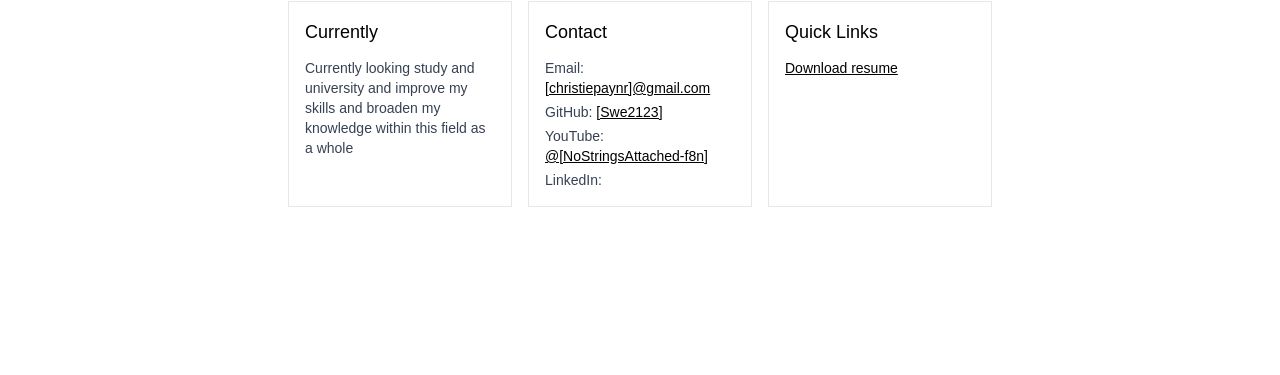
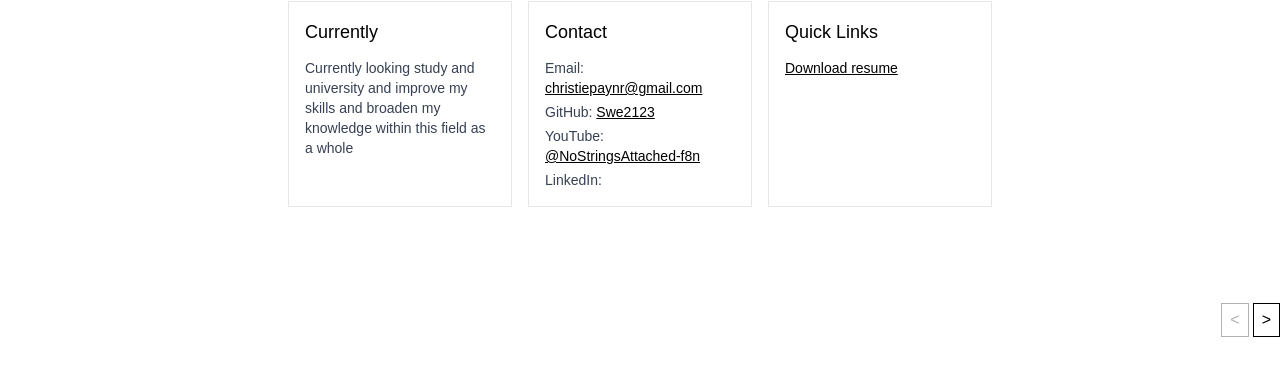
Before and after one commit to Swe2123/react-project, a Next.js app: page / in a window 1280 px wide. Shown: the part 405-780 px from the top of the page. Built offline with nearby package versions, Linux system fonts and the light colour scheme.

Commit message:
Pagenation

```diff
--- a/app/about/page.js
+++ b/app/about/page.js
@@ -1,6 +1,8 @@
-import Navbar from "@/components/navbar";
+import Navbar from "@/components/navbar"
+import PaginationArrows from "@/components/arrow"
 
 export default function About() {
+
   return (
     <div className="min-h-screen bg-white">
       <Navbar />
@@ -11,24 +13,25 @@ export default function About() {
         <div className="grid gap-4 md:grid-cols-2 lg:grid-cols-3">
           <div className="border border-gray-200 p-6 hover:bg-gray-50 hover:border-gray-300 transition-all duration-200">
             <p className="text-gray-700">
-              [Write a simple paragraph about yourself - who you are, what you
-              do]
+
             </p>
           </div>
 
           <div className="border border-gray-200 p-6 hover:bg-gray-50 hover:border-gray-300 transition-all duration-200">
             <p className="text-gray-700">
-              [Another paragraph about your background or interests]
+
             </p>
           </div>
 
           <div className="border border-gray-200 p-6 hover:bg-gray-50 hover:border-gray-300 transition-all duration-200">
             <p className="text-gray-700">
-              [Final paragraph about what you're working on or looking for]
+
             </p>
           </div>
         </div>
       </div>
+      <PaginationArrows  />
     </div>
+
   );
 }
--- a/app/description/page.js
+++ b/app/description/page.js
@@ -1,4 +1,5 @@
-import Navbar from "@/components/navbar";
+import Navbar from "@/components/navbar"
+import PaginationArrows from "@/components/arrow"
 
 export default function Description() {
   return (
@@ -26,6 +27,8 @@ export default function Description() {
           </div>
         </div>
       </div>
+
+      <PaginationArrows />
     </div>
   );
 }
--- a/app/page.js
+++ b/app/page.js
@@ -9,6 +9,7 @@ import { Bars3Icon, XMarkIcon } from "@heroicons/react/24/outline";
 import Link from "next/link";
 import Image from "next/image";
 import { usePathname } from "next/navigation";
+import PaginationArrows from "@/components/arrow";
 
 const navigation = [
   { name: "Home", href: "/" },
@@ -164,18 +165,18 @@ export default function Home() {
                   href="mailto:[christiepaynr]@gmail.com"
                   className="text-black underline"
                 >
-                  [christiepaynr]@gmail.com
+                  christiepaynr@gmail.com
                 </a>
               </div>
               <div>
                 <span className="text-gray-700">GitHub: </span>
                 <a
-                  href="https://github.com/[Swe213]"
+                  href="https://github.com/Swe2123"
                   target="_blank"
                   rel="noopener noreferrer"
                   className="text-black underline"
                 >
-                  [Swe2123]
+                  Swe2123
                 </a>
               </div>
               <div>
@@ -186,7 +187,7 @@ export default function Home() {
                   rel="noopener noreferrer"
                   className="text-black underline"
                 >
-                  @[NoStringsAttached-f8n]
+                  @NoStringsAttached-f8n
                 </a>
               </div>
               <div>
@@ -216,6 +217,7 @@ export default function Home() {
           </div>
         </div>
       </div>
+      <PaginationArrows />
     </div>
   );
 }
--- a/app/qualifications/page.js
+++ b/app/qualifications/page.js
@@ -1,4 +1,5 @@
-import Navbar from "@/components/navbar";
+import Navbar from "@/components/navbar"
+import PaginationArrows from "@/components/arrow"
 
 export default function Qualifications() {
   return (
@@ -63,6 +64,7 @@ export default function Qualifications() {
           </div>
         </div>
       </div>
+      <PaginationArrows  />
     </div>
   );
 }
--- a/app/uses/page.js
+++ b/app/uses/page.js
@@ -1,4 +1,5 @@
 import Navbar from "@/components/navbar";
+import PaginationArrows from "@/components/arrow"
 
 export default function Uses() {
   return (
@@ -47,6 +48,7 @@ export default function Uses() {
           </div>
         </div>
       </div>
+      <PaginationArrows  />
     </div>
   );
 }
--- /dev/null
+++ b/components/arrow.js
@@ -0,0 +1,53 @@
+"use client";
+
+import { useRouter, usePathname } from "next/navigation";
+
+const PaginationArrows = () => {
+    const router = useRouter();
+    const pathname = usePathname();
+
+    // Define your page order
+    const pages = [
+        { path: "/", name: "Home" },
+        { path: "/about", name: "About" },
+        { path: "/description", name: "Description" },
+        { path: "/uses", name: "Uses" },
+        { path: "/qualifications", name: "Qualifications" },
+    ];
+
+    // Find current page index
+    const currentIndex = pages.findIndex(page => page.path === pathname);
+
+    const handlePrev = () => {
+        if (currentIndex > 0) {
+            router.push(pages[currentIndex - 1].path);
+        }
+    };
+
+    const handleNext = () => {
+        if (currentIndex < pages.length - 1) {
+            router.push(pages[currentIndex + 1].path);
+        }
+    };
+
+    return (
+        <div className="flex text-black gap-1 items-center justify-end py-8">
+            <button
+                onClick={handlePrev}
+                disabled={currentIndex === 0}
+                className="border border-solid px-2 py-1 disabled:opacity-30 disabled:cursor-not-allowed hover:bg-gray-100 transition-colors"
+            >
+                &lt;
+            </button>
+            <button
+                onClick={handleNext}
+                disabled={currentIndex === pages.length - 1}
+                className="border border-solid px-2 py-1 disabled:opacity-30 disabled:cursor-not-allowed hover:bg-gray-100 transition-colors"
+            >
+                    &gt;
+            </button>
+        </div>
+    );
+};
+
+export default PaginationArrows;
--- a/next.config.mjs
+++ b/next.config.mjs
@@ -49,4 +49,4 @@ const nextConfig = {
   },
 };
 
-module.exports = nextConfig;
+export default nextConfig;
```
